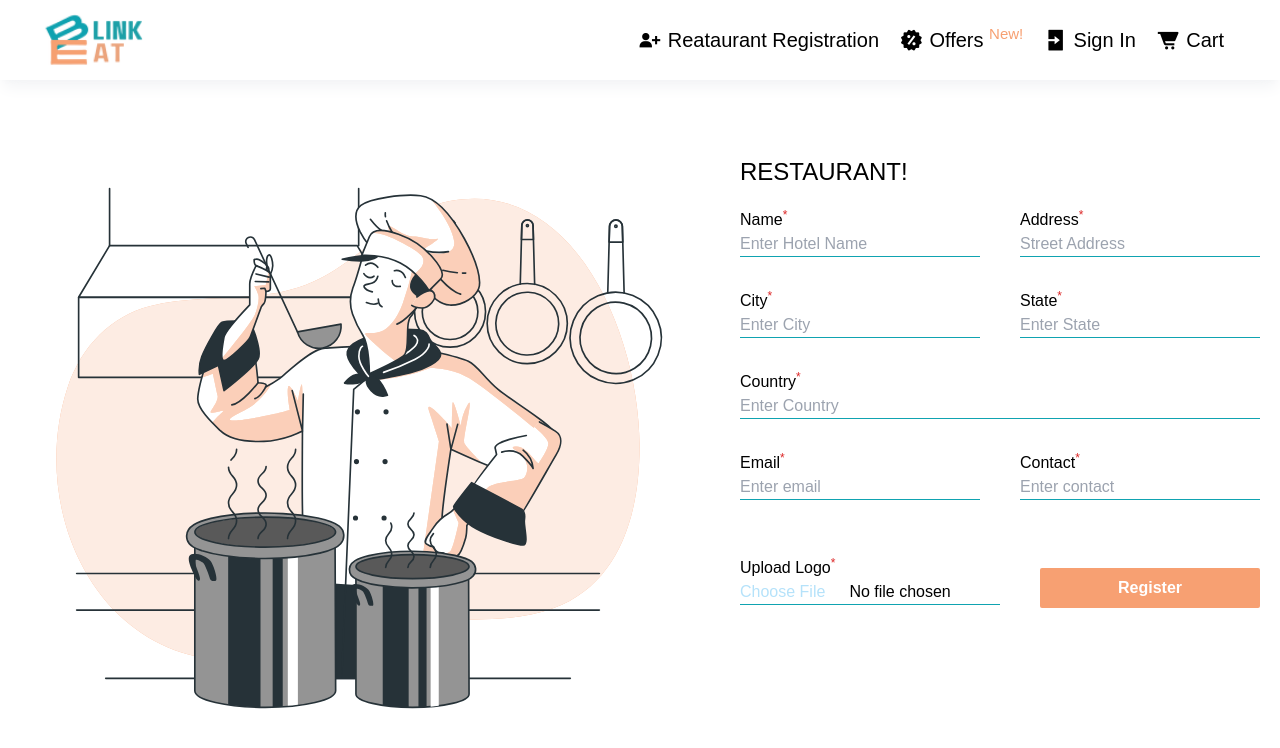
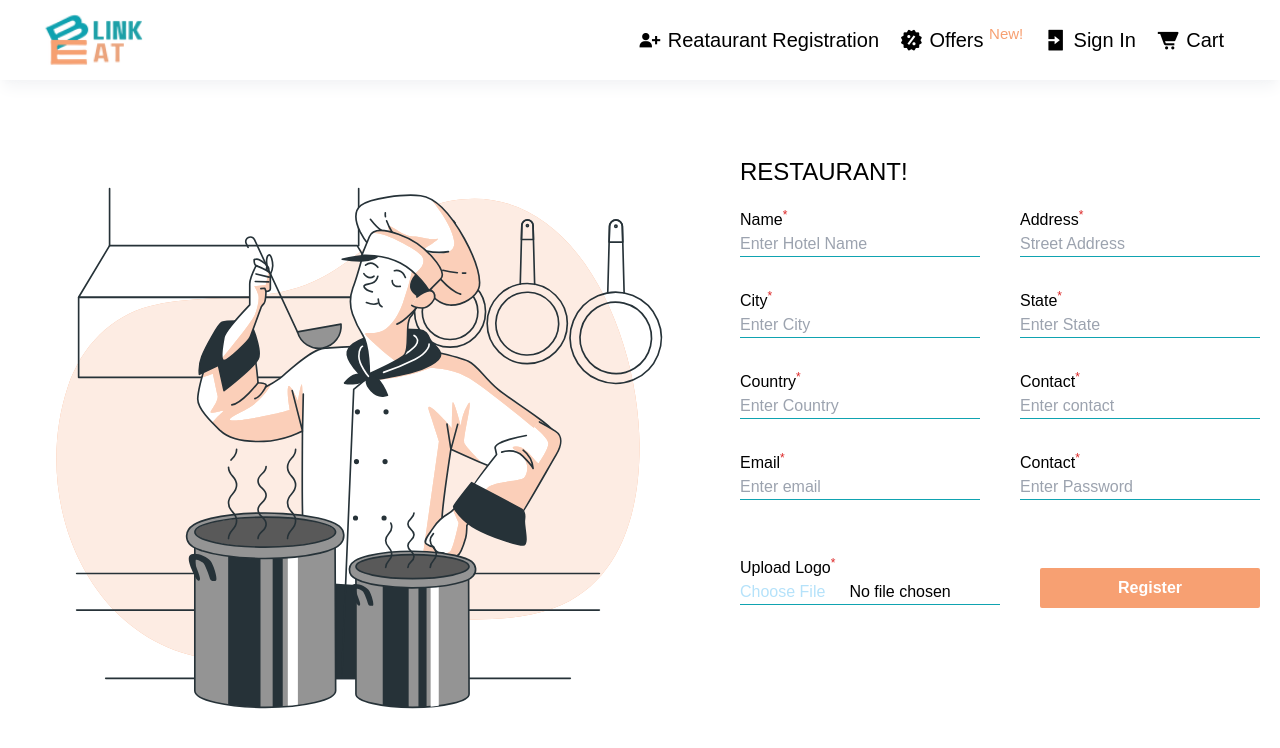
Before and after one commit to thedeepakmaurya/blinkeat, a React (Create React App) app: page /vendor in a window 1280 px wide. Shown: the top 748 px of the page. Built offline with nearby package versions, Linux system fonts and the light colour scheme.

Commit message:
fixed input

```diff
--- a/src/components/VendorRegistration.js
+++ b/src/components/VendorRegistration.js
@@ -9,8 +9,9 @@ const VendorRegistration = () => {
             address: '',
             city: '',
             state: '',
-            phone: '',
+            contact: '',
             email: '',
+            country: '',
             logo: '',
             role: 'restaurant',
             password: '',
@@ -53,20 +54,26 @@ const VendorRegistration = () => {
                             <input className='outline-none border-b  border-b-primaryBlue' type="text" name="state" placeholder='Enter State' onChange={handleChange} value={restaurantData.state} required />
                         </div>
                     </div>
-                    <div className='flex flex-col w-full mt-8'>
-                        <label>Country<sup className='text-red-600'>*</sup></label>
-                        <input className='outline-none border-b  border-b-primaryBlue' type="text" name="country" placeholder='Enter Country' onChange={handleChange} value={restaurantData.country} required />
+                    <div className='flex gap-10 mt-8'>
+                        <div className='flex flex-col w-1/2'>
+                            <label>Country<sup className='text-red-600'>*</sup></label>
+                            <input className='outline-none border-b  border-b-primaryBlue' type="text" name="country" placeholder='Enter Country' onChange={handleChange} value={restaurantData.country} required />
+                        </div>
+                        <div className='flex flex-col w-1/2'>
+                            <label>Contact<sup className='text-red-600'>*</sup></label>
+                            <input className='outline-none border-b  border-b-primaryBlue' type="text" name="contact" placeholder='Enter contact' onChange={handleChange} value={restaurantData.contact} required />
+                        </div>
                     </div>
 
-                    <div className='flex gap-10 mt-8'>
+                    <div className='flex  gap-10 mt-8'>
                         <div className='flex flex-col w-1/2'>
                             <label>Email<sup className='text-red-600'>*</sup></label>
                             <input className='outline-none border-b border-b-primaryBlue' type="email" name="email" placeholder='Enter email' onChange={handleChange} value={restaurantData.email} required />
                         </div>
                         <div className='flex flex-col w-1/2'>
                             <label>Contact<sup className='text-red-600'>*</sup></label>
-                            <input className='outline-none border-b  border-b-primaryBlue' type="text" name="contact" placeholder='Enter contact' onChange={handleChange} value={restaurantData.contact} required />
-                            <input className='invisible' type="text" name="role" placeholder='Enter role' onChange={handleChange} value={restaurantData.role} />
+                            <input className='outline-none border-b  border-b-primaryBlue' type="text" name="password" placeholder='Enter Password' onChange={handleChange} value={restaurantData.password} required />
+                            <input className='invisible' type="text" name="role" placeholder='Enter role' defaultValue={restaurantData.role} />
                         </div>
                     </div>
                     <div className='flex gap-10 mt-8'>
```
